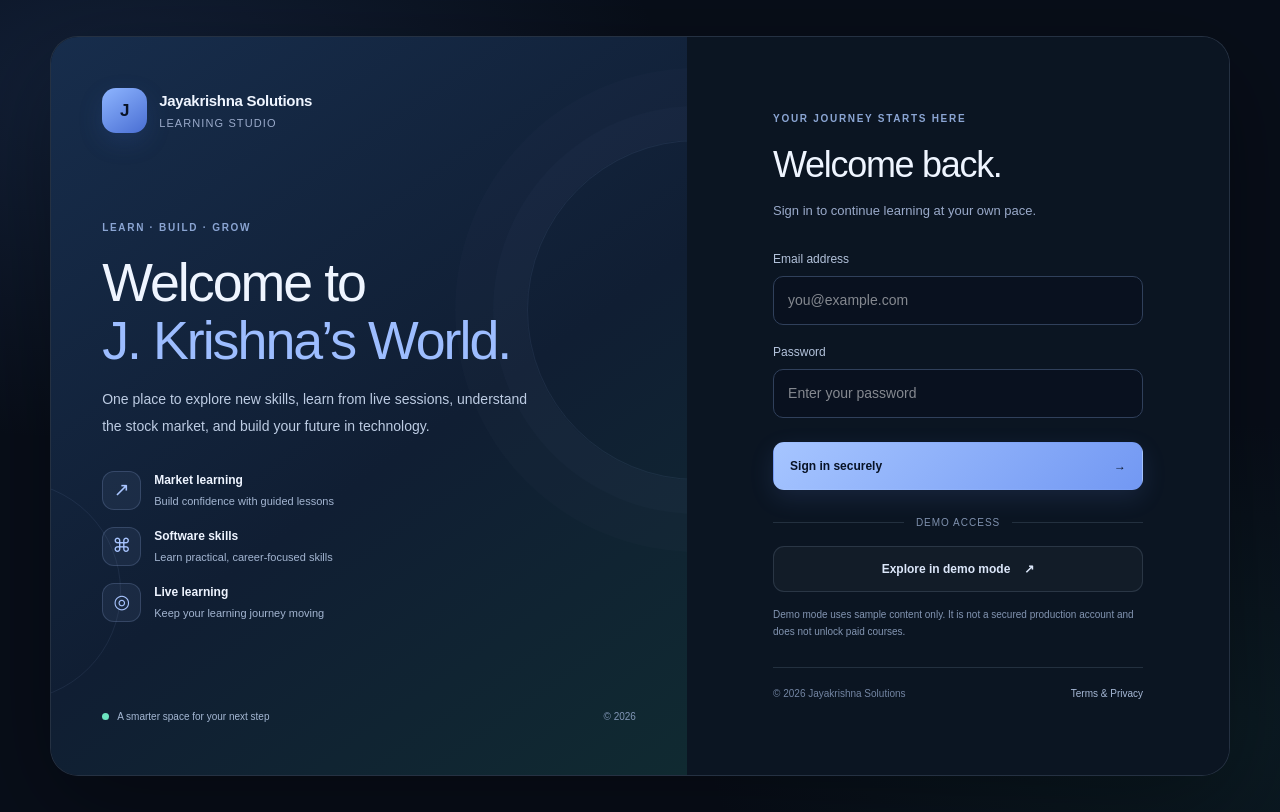
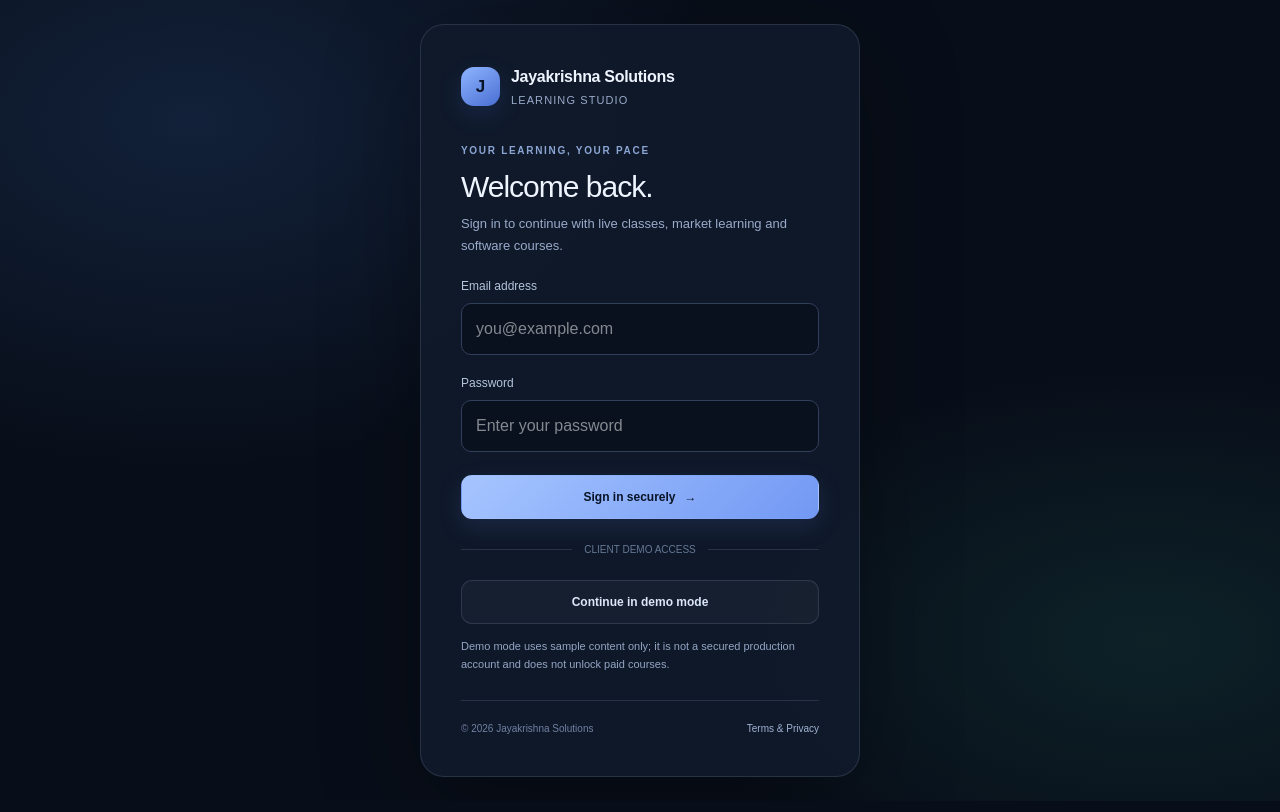
Before and after one commit to vijayreddy8/jayakrishna-solutions, a Next.js app: page /login in a window 1280 px wide. Built offline with nearby package versions, Linux system fonts and the light colour scheme.

Commit message:
Restore original simple centered login page

```diff
--- a/app/login/page.tsx
+++ b/app/login/page.tsx
@@ -25,7 +25,7 @@ export default function LoginPage() {
       return;
     }
     setBusy(false);
-    setError("Real login is not configured yet. Use demo mode to preview the learning dashboard.");
+    setError("Real login is not configured yet. For the client walkthrough, use the clearly labelled demo mode below.");
   }
 
   function enterDemo() {
@@ -34,60 +34,27 @@ export default function LoginPage() {
     router.replace("/dashboard");
   }
 
-  return (
-    <main className="login-page">
-      <div className="login-layout">
-        <section className="login-welcome" aria-label="Welcome to Jayakrishna Solutions">
-          <div className="welcome-topline">
-            <div className="brand-mark welcome-mark">J</div>
-            <div className="welcome-brand">
-              <div className="brand-name">Jayakrishna Solutions</div>
-              <div className="brand-sub">Learning Studio</div>
-            </div>
-          </div>
-          <div className="welcome-copy">
-            <div className="eyebrow">LEARN · BUILD · GROW</div>
-            <h1>Welcome to<br /><span>J. Krishna’s World.</span></h1>
-            <p className="welcome-description">
-              One place to explore new skills, learn from live sessions, understand the stock market,
-              and build your future in technology.
-            </p>
-            <div className="welcome-highlights">
-              <div className="welcome-highlight"><span className="highlight-icon">↗</span><div><strong>Market learning</strong><small>Build confidence with guided lessons</small></div></div>
-              <div className="welcome-highlight"><span className="highlight-icon">⌘</span><div><strong>Software skills</strong><small>Learn practical, career-focused skills</small></div></div>
-              <div className="welcome-highlight"><span className="highlight-icon">◎</span><div><strong>Live learning</strong><small>Keep your learning journey moving</small></div></div>
-            </div>
-          </div>
-          <div className="welcome-bottom"><span className="welcome-status-dot" /> A smarter space for your next step <span className="welcome-bottom-year">© {new Date().getFullYear()}</span></div>
-          <div className="welcome-orb welcome-orb-one" /><div className="welcome-orb welcome-orb-two" />
-        </section>
-
-        <section className="login-panel">
-          <div className="login-panel-inner">
-            <div className="mobile-brand">
+  return <main className="form-wrap">
+    <section className="form-card">
+      <div className="brand" style={{ padding: 0, marginBottom: 34 }}>
         <div className="brand-mark">J</div>
         <div><div className="brand-name">Jayakrishna Solutions</div><div className="brand-sub">Learning Studio</div></div>
       </div>
-            <div className="login-heading">
-              <div className="eyebrow">YOUR JOURNEY STARTS HERE</div>
-              <h2>Welcome back.</h2>
-              <p className="subtext">Sign in to continue learning at your own pace.</p>
-            </div>
+      <div className="eyebrow">YOUR LEARNING, YOUR PACE</div>
+      <h1>Welcome back.</h1>
+      <p className="subtext">Sign in to continue with live classes, market learning and software courses.</p>
       <form onSubmit={handleSubmit}>
         <label className="form-label" htmlFor="email">Email address</label>
-              <input className="form-input" id="email" type="email" autoComplete="email" inputMode="email" placeholder="you@example.com" value={email} onChange={e => setEmail(e.target.value)} required />
+        <input className="form-input" id="email" type="email" autoComplete="email" placeholder="you@example.com" value={email} onChange={e => setEmail(e.target.value)} required />
         <label className="form-label" htmlFor="password">Password</label>
         <input className="form-input" id="password" type="password" autoComplete="current-password" placeholder="Enter your password" value={password} onChange={e => setPassword(e.target.value)} required minLength={6} />
         {error && <div role="alert" className="alert">{error}</div>}
-              <button className="btn btn-primary login-submit" type="submit" disabled={busy}>{busy ? "Signing in…" : "Sign in securely"} <span>→</span></button>
+        <button className="btn btn-primary" type="submit" disabled={busy} style={{ width: "100%", marginTop: 23 }}>{busy ? "Signing in…" : "Sign in securely"} <span>→</span></button>
       </form>
-            <div className="login-divider"><span />DEMO ACCESS<span /></div>
-            <button className="btn btn-ghost demo-button" type="button" onClick={enterDemo}>Explore in demo mode <span>↗</span></button>
-            <p className="login-footnote">Demo mode uses sample content only. It is not a secured production account and does not unlock paid courses.</p>
-            <div className="login-legal"><span>© {new Date().getFullYear()} Jayakrishna Solutions</span><a href="/terms">Terms &amp; Privacy</a></div>
-          </div>
+      <div style={{ display:"flex", alignItems:"center", gap:12, margin:"23px 0", color:"#657895", fontSize:10 }}><div style={{height:1,background:"var(--line)",flex:1}}/>CLIENT DEMO ACCESS<div style={{height:1,background:"var(--line)",flex:1}}/></div>
+      <button className="btn btn-ghost" style={{ width:"100%" }} onClick={enterDemo}>Continue in demo mode</button>
+      <p style={{ fontSize:11, color:"#93a5c3", lineHeight:1.7, marginTop:13 }}>Demo mode uses sample content only; it is not a secured production account and does not unlock paid courses.</p>
+      <div className="footer" style={{ marginTop:26 }}><span>© {new Date().getFullYear()} Jayakrishna Solutions</span><a href="/terms">Terms & Privacy</a></div>
     </section>
-      </div>
-    </main>
-  );
+  </main>;
 }
```
Lines whose indentation alone changed are shown as unchanged.
